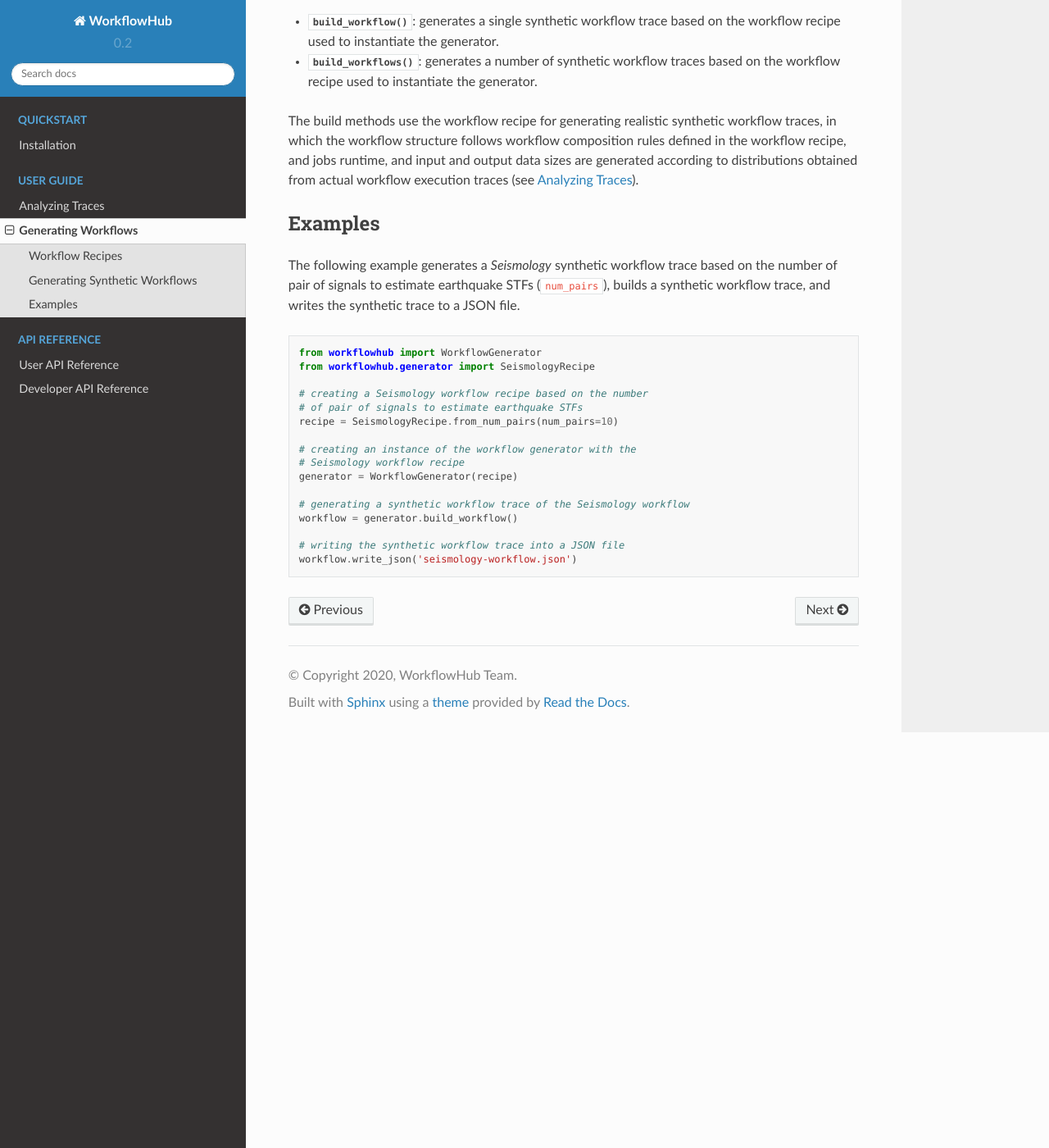
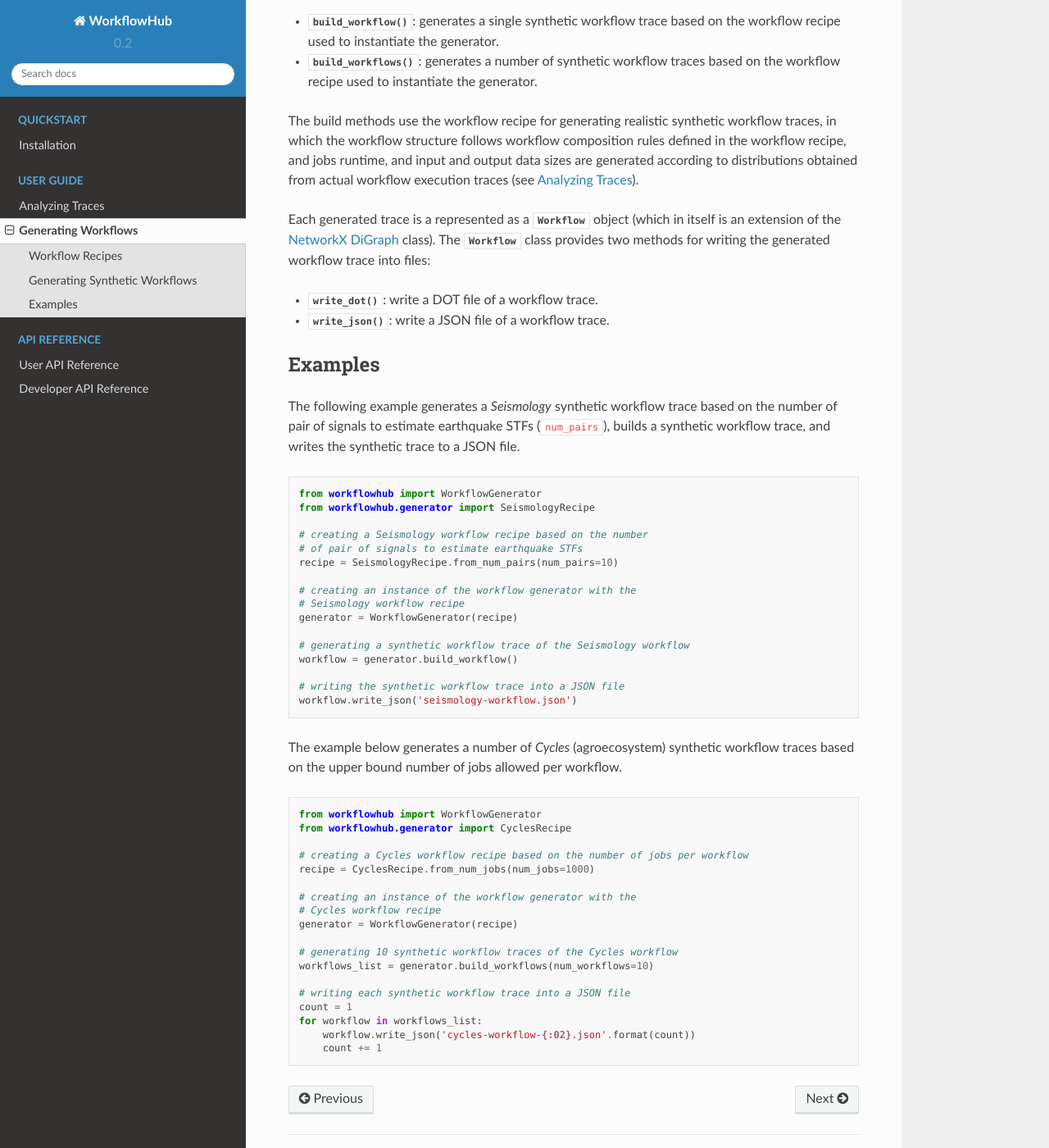
Before and after one commit to wfcommons/WfCommons, a Sphinx documentation site: the page built from docs/source/generating_workflows.rst, in a window 1280 px wide and 1400 px high, scrolled down 1422 px. Shown: the whole window at 82% size. Built offline with Sphinx 7.4.7 and the Read the Docs theme 2.0.0, drawn with Linux system fonts in a browser that asks for light colours.

Commit message:
improving generating workflows documentation

```diff
--- a/docs/source/generating_workflows.rst
+++ b/docs/source/generating_workflows.rst
@@ -76,6 +76,15 @@ rules defined in the workflow recipe, and jobs runtime, and input and output
 data sizes are generated according to distributions obtained from actual workflow
 execution traces (see :ref:`traces-label`).
 
+Each generated trace is a represented as a :class:`~workflowhub.common.workflow.Workflow`
+object (which in itself is an extension of the
+`NetworkX DiGraph <https://networkx.github.io/documentation/stable/reference/classes/digraph.html>`_
+class). The :class:`~workflowhub.common.workflow.Workflow` class provides two
+methods for writing the generated workflow trace into files:
+
+- :meth:`~workflowhub.common.workflow.Workflow.write_dot`: write a DOT file of a workflow trace.
+- :meth:`~workflowhub.common.workflow.Workflow.write_json`: write a JSON file of a workflow trace.
+
 Examples
 --------
 
@@ -100,3 +109,26 @@ synthetic trace to a JSON file. ::
 
     # writing the synthetic workflow trace into a JSON file
     workflow.write_json('seismology-workflow.json')
+
+
+The example below generates a number of *Cycles* (agroecosystem) synthetic
+workflow traces based on the upper bound number of jobs allowed per workflow. ::
+
+    from workflowhub import WorkflowGenerator
+    from workflowhub.generator import CyclesRecipe
+
+    # creating a Cycles workflow recipe based on the number of jobs per workflow
+    recipe = CyclesRecipe.from_num_jobs(num_jobs=1000)
+
+    # creating an instance of the workflow generator with the
+    # Cycles workflow recipe
+    generator = WorkflowGenerator(recipe)
+
+    # generating 10 synthetic workflow traces of the Cycles workflow
+    workflows_list = generator.build_workflows(num_workflows=10)
+
+    # writing each synthetic workflow trace into a JSON file
+    count = 1
+    for workflow in workflows_list:
+        workflow.write_json('cycles-workflow-{:02}.json'.format(count))
+        count += 1
```
Also changed, not shown: 1 other file.
